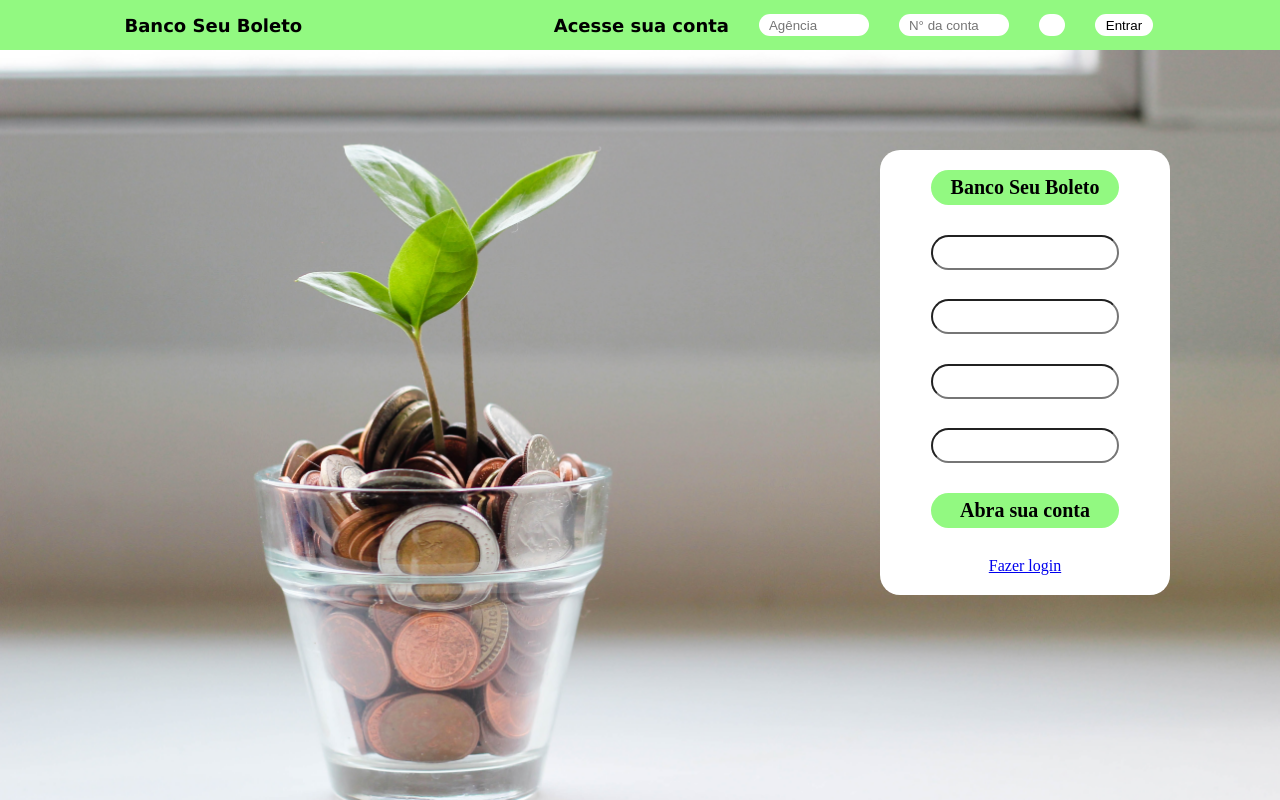
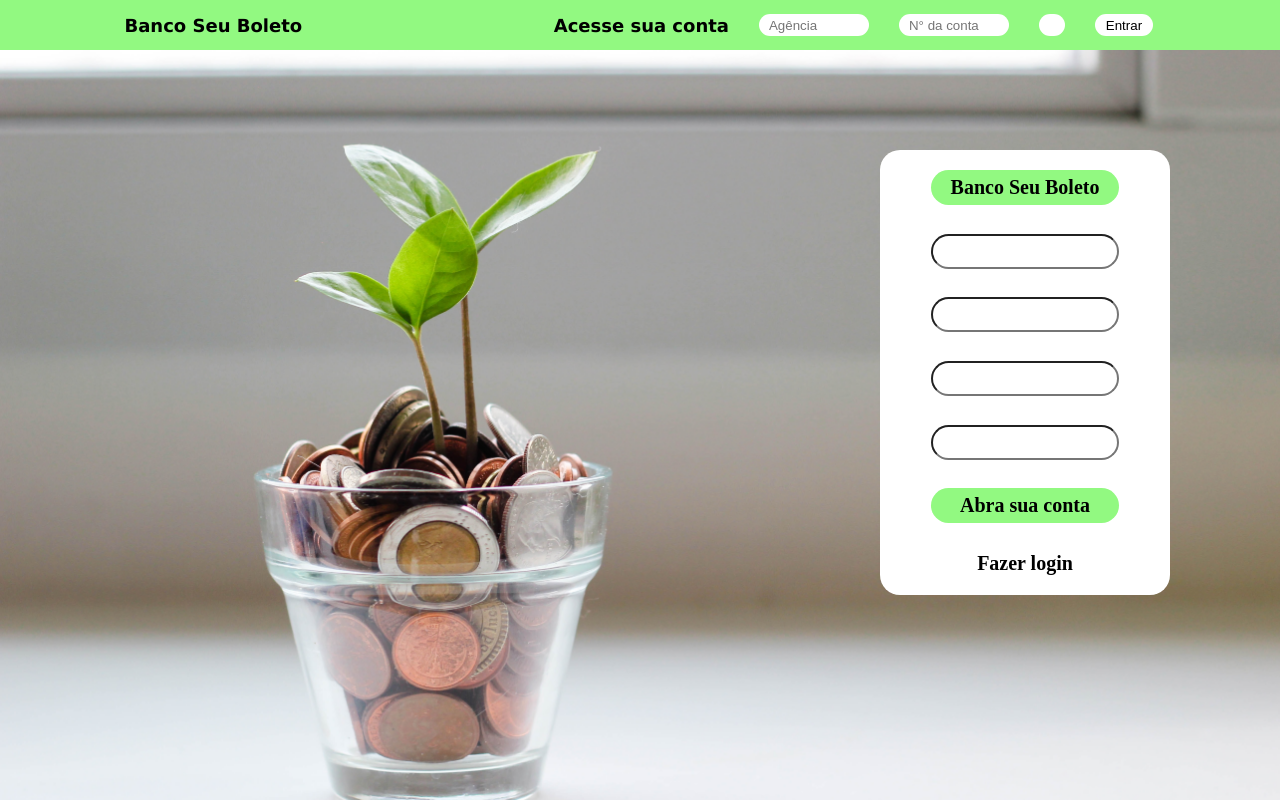
Before and after one commit to devbpatriciocosta/BancoBoleto, a Next.js app: page /initialSignupPage in a window 1280 px wide. Built offline with nearby package versions, Linux system fonts and the light colour scheme.

Commit message:
Card Adjustment on link

```diff
--- a/src/components/layout/cards/SignInCard.jsx
+++ b/src/components/layout/cards/SignInCard.jsx
@@ -38,6 +38,13 @@ const StyledDoLogin = styled.div`
   justify-content: center;
   text-align: center;
   cursor: pointer;
+
+  a {
+    text-decoration: none;
+    font-size: 20px;
+    font-weight: bolder;
+    color: black;
+  }
 `
 
 export default function WelcomeCard() {
```
Also changed, not shown: src/components/layout/cards/WelcomeCard.jsx (+7 -0 lines).
